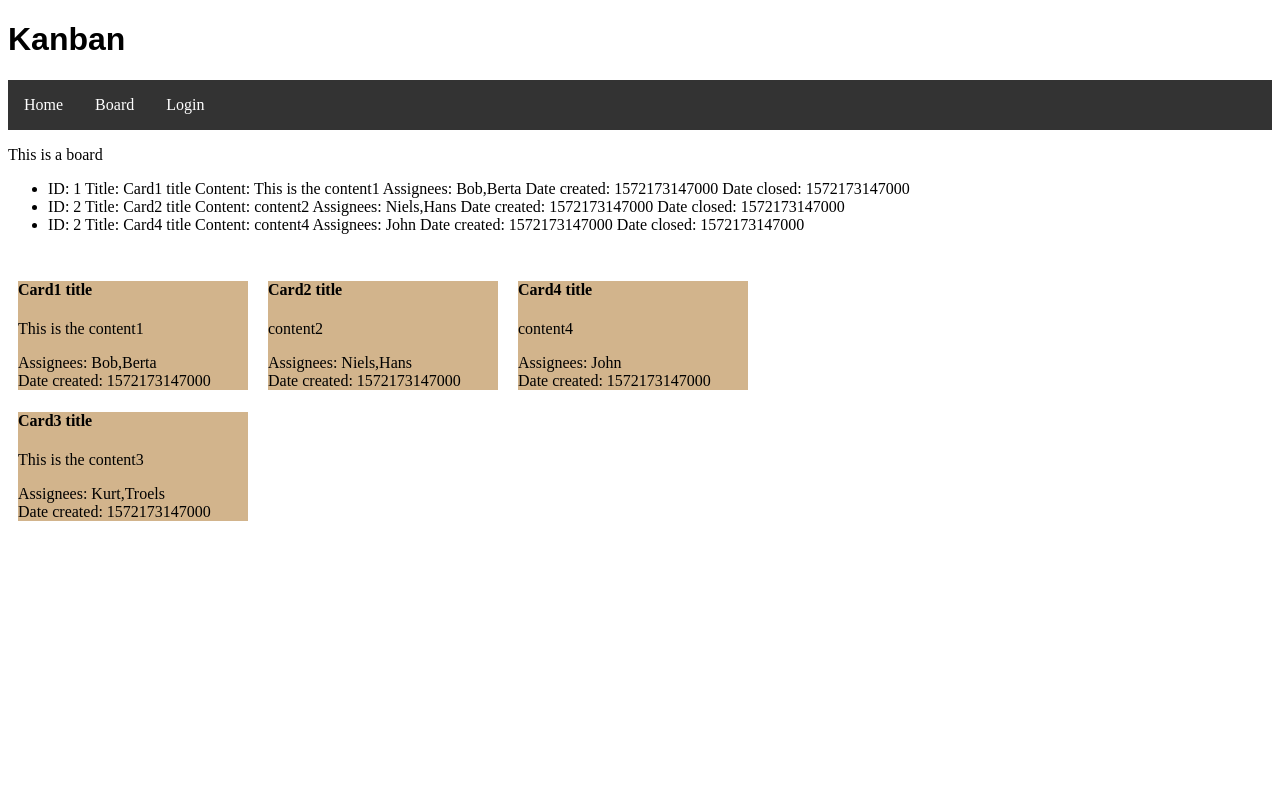
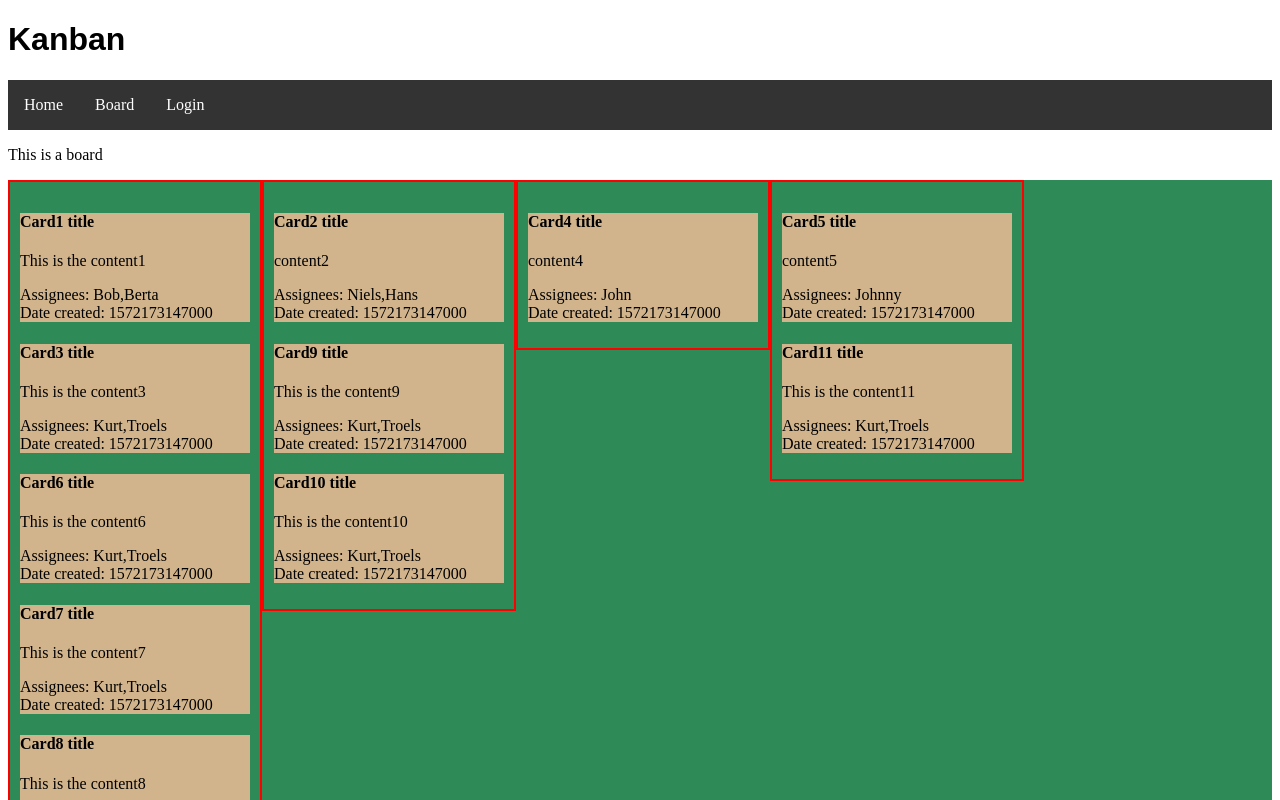
Before and after one commit to Distribution-group5/Kanban, an Angular app in the folder KanbanFrontend/: page /kanbanboard in a window 1280 px wide. Shown: the top 800 px of the page. Built offline with nearby package versions, Linux system fonts and the light colour scheme.

Commit message:
column scoll

```diff
--- a/KanbanFrontend/src/app/board/board.component.css
+++ b/KanbanFrontend/src/app/board/board.component.css
@@ -3,7 +3,16 @@
 }
 
 .column {
-  float: left;
+  /* float: left; */
   width: 250px;
   padding: 10px;
+  border: 2px solid #ff0000;
+  display: inline-table;
 }
+
+.row{
+  background-color: seagreen;
+  /* height: 600px; */
+  white-space: nowrap;
+  overflow: scroll;
+}
--- a/KanbanFrontend/src/app/board/board.component.html
+++ b/KanbanFrontend/src/app/board/board.component.html
@@ -2,9 +2,9 @@
 
 <!--{{kanbanBoard.Columns[0][0].toString()}}-->
 
-<ul>
+<!-- <ul>
   <li *ngFor="let column of kanbanBoard.Columns"> {{column[0].toString()}} </li>
-</ul>
+</ul> -->
 
 
 <div class="row">
--- a/KanbanFrontend/src/app/board/board.component.ts
+++ b/KanbanFrontend/src/app/board/board.component.ts
@@ -8,9 +8,10 @@ import { Component, OnInit } from '@angular/core';
 export class BoardComponent implements OnInit {
 
   kanbanBoard = new KanbanBoard(1, "Example", [
-    [new KanbanCard(1, "Card1 title", "This is the content1", ["Bob", "Berta"], Date.now(), Date.now()), new KanbanCard(3, "Card3 title", "This is the content3", ["Kurt", "Troels"], Date.now(), Date.now())],
-    [new KanbanCard(2, "Card2 title", "content2", ["Niels", "Hans"], Date.now(), Date.now())],
-    [new KanbanCard(2, "Card4 title", "content4", ["John"], Date.now(), Date.now())]]);
+    [new KanbanCard(1, "Card1 title", "This is the content1", ["Bob", "Berta"], Date.now(), Date.now()), new KanbanCard(3, "Card3 title", "This is the content3", ["Kurt", "Troels"], Date.now(), Date.now()), new KanbanCard(6, "Card6 title", "This is the content6", ["Kurt", "Troels"], Date.now(), Date.now()),new KanbanCard(7, "Card7 title", "This is the content7", ["Kurt", "Troels"], Date.now(), Date.now()), new KanbanCard(8, "Card8 title", "This is the content8", ["Kurt", "Troels"], Date.now(), Date.now()), new KanbanCard(12, "Card12 title", "This is the content12", ["Kurt", "Troels"], Date.now(), Date.now())],
+    [new KanbanCard(2, "Card2 title", "content2", ["Niels", "Hans"], Date.now(), Date.now()),new KanbanCard(9, "Card9 title", "This is the content9", ["Kurt", "Troels"], Date.now(), Date.now()), new KanbanCard(10, "Card10 title", "This is the content10", ["Kurt", "Troels"], Date.now(), Date.now())],
+    [new KanbanCard(4, "Card4 title", "content4", ["John"], Date.now(), Date.now())],
+    [new KanbanCard(5, "Card5 title", "content5", ["Johnny"], Date.now(), Date.now()), new KanbanCard(11, "Card11 title", "This is the content11", ["Kurt", "Troels"], Date.now(), Date.now())]]);
 
 
   constructor() { }
--- a/KanbanFrontend/src/app/card/card.component.css
+++ b/KanbanFrontend/src/app/card/card.component.css
@@ -0,0 +1,3 @@
+div{
+    width: 230px;
+}
```
